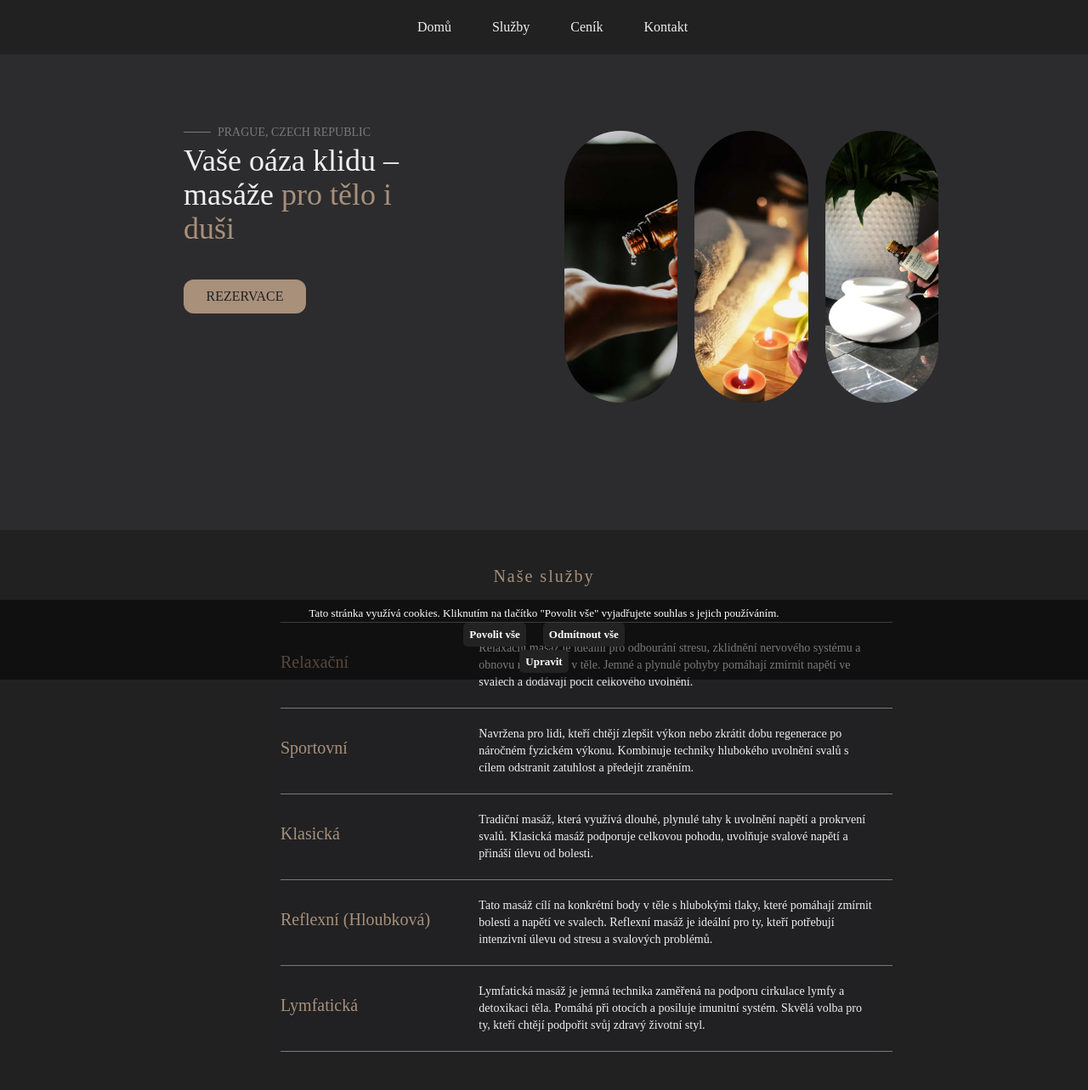
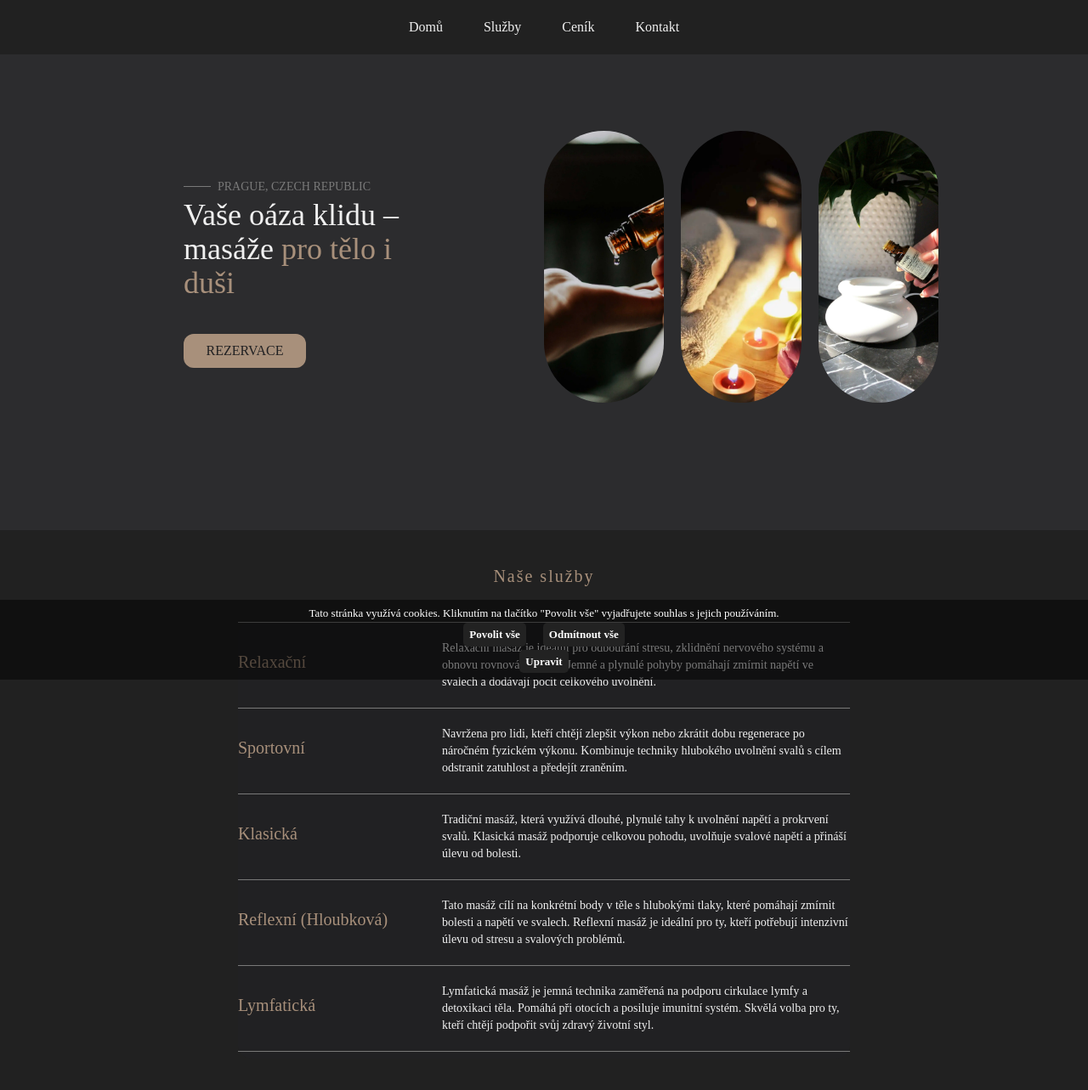
Before and after one commit to petrovcikovadiana/vhsalon, a website: page docs/massage.html in a window 1280 px wide. Shown: the top 1283 px of the page at 85% size. Drawn offline with nearby package versions, Linux system fonts and the light colour scheme.

Commit message:
massage hero edit

```diff
--- a/docs/massage.html
+++ b/docs/massage.html
@@ -105,7 +105,7 @@
         <!-- Menu Items -->
         <div id="menu-items"
             class="md:flex items-center w-full justify-start md:justify-center pt-16 md:pt-8 md:absolute z-10 hidden font-joan">
-            <ul class="flex flex-col md:flex-row md:space-x-4 items-start pl-5">
+            <ul class="flex flex-col md:flex-row md:space-x-4 items-start">
                 <li><a href="#home" class="block py-2 px-4  text-textWhite">Domů</a></li>
                 <li><a href="#services" class="block py-2 px-4  text-textWhite">Služby</a></li>
                 <li><a href="#pricing" class="block py-2 px-4  text-textWhite">Ceník</a></li>
@@ -116,9 +116,9 @@
     <main>
         <!-- hero start -->
         <section class="min-h-[85vh] bg-massageCard lg:min-h-[78vh] flex items-center mb-10 overflow-y-hidden ">
-            <div class="md:container mx-auto flex flex-row md:px-44 md:gap-32">
+            <div class="md:container mx-auto flex flex-row md:px-44">
                 <!-- left container -->
-                <div class="flex flex-col gap-y-8 md:gap-x-12">
+                <div class="flex md:w-1/2 w-full flex-col gap-y-8 md:gap-x-12 md:pt-16">
                     <!-- introduction text -->
                     <div class="flex-1 text-center items-center font-primary lg:text-left">
                         <div class="flex flex-row gap-2 text-center items-center">
@@ -146,7 +146,7 @@
                     </div>
                 </div>
                 <!-- right container -->
-                <div class="hidden lg:flex flex-1 max-w-[320px] lg:max-w-[482px]">
+                <div class="hidden xl:flex w-1/2">
                     <div class="hidden md:flex">
                         <div class="flex flex-row gap-5">
                             <img src="./img/massage/christin-hume-0mof-fe0w0a-unsplash_optimized.webp" alt="hero"
@@ -169,7 +169,7 @@
                 <div class="flex flex-col items-center justify-center mx-auto">
                     <h3 class=" text-xl text-massageText tracking-widest">Naše služby</h3>
                 </div>
-                <div class="flex w-96 md:w-[700px] mx-auto rounded-xl ">
+                <div class="flex w-96 md:w-[800px] mx-auto rounded-xl ">
                     <div class="w-full bg-background rounded-2xl m-8 md:m-10">
                         <hr class="h-px w-80 md:w-[720px] bg-textGrey border-0 mb-2">
 
@@ -338,15 +338,12 @@
                     </div>
                 </div>
                 <hr class="my-5 border-lineGrey sm:mx-auto lg:my-8" />
-                <div class="flex items-center mx-auto text-center">
-                    <span class="text-xs text-gray-500 text-center mx-auto">
+                <div class="flex justify-between mx-auto items-center">
+                    <span class="text-xs text-decentGrey">
                         © 2024 CloudyLake. All Rights Reserved.
-
-
                     </span>
-
+                    <a href="#" class="edit-cookies text-xs text-decentGrey">Upravit nastavení cookies</a>
                 </div>
-            </div>
         </footer>
         <!-- cookies -->
         <div id="cookie-container"></div>
```
Also changed, not shown: docs/beauty.html (+3 -2 lines), docs/index.html (+3 -0 lines), docs/ricany.html (+3 -4 lines), docs/vlasta.html (+3 -8 lines), docs/style.css.
